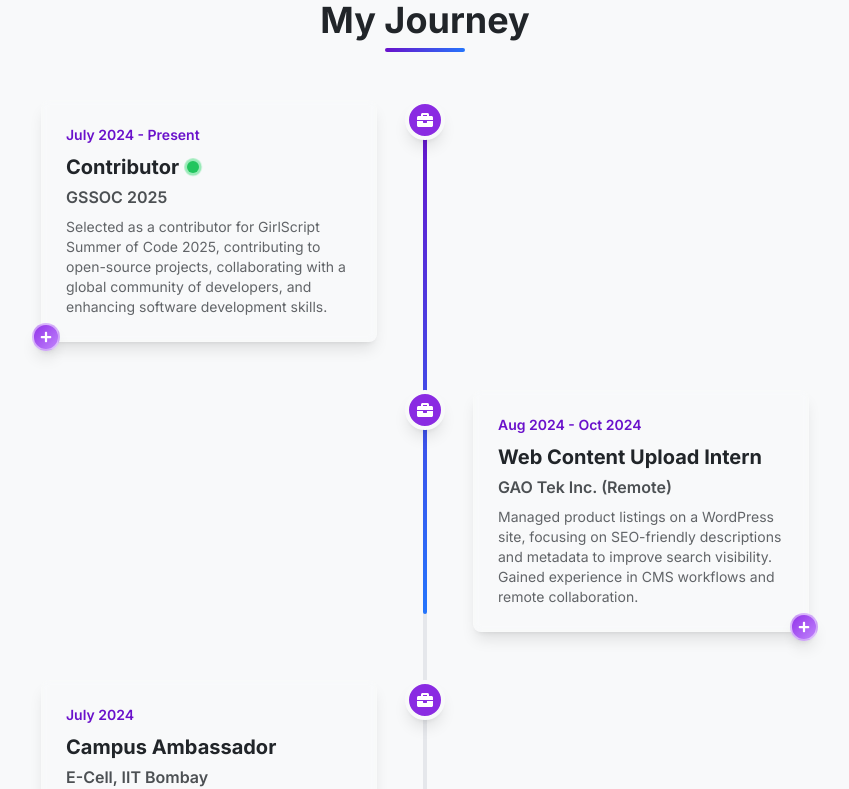
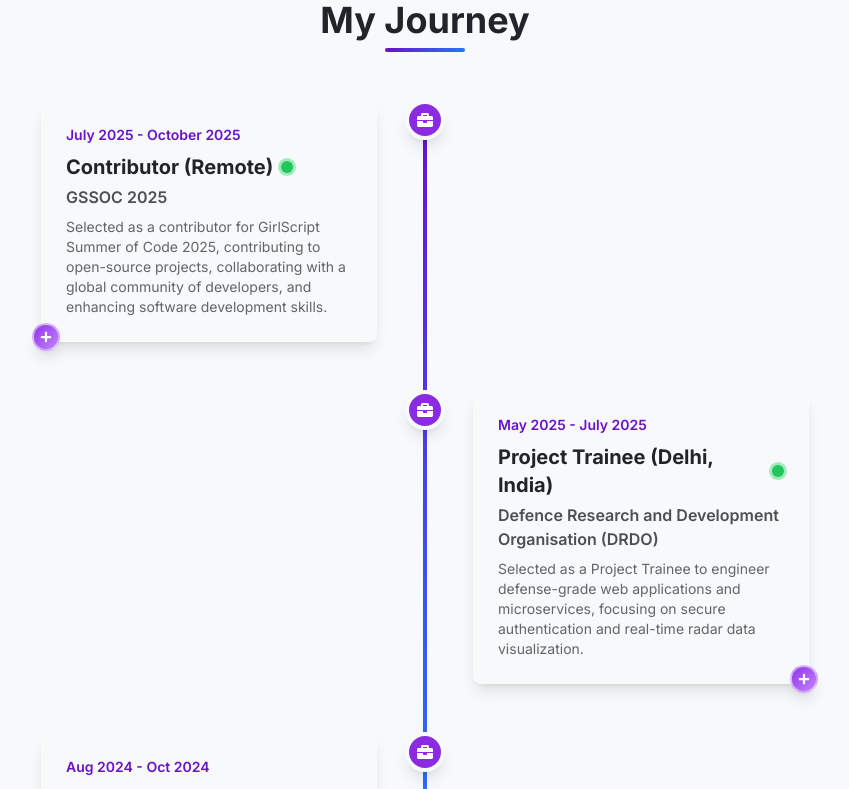
Before and after one commit to Resham011/Portfolio, a React (Vite) app: page / in a window 1280 px wide. Shown: the part 2540-3329 px from the top of the page, without its empty margins (215-1064 px from the left). Built offline with nearby package versions, Linux system fonts and the light colour scheme.

Commit message:
Updated data

```diff
--- a/src/data.js
+++ b/src/data.js
@@ -47,8 +47,8 @@ export const skillsData = {
 };
 export const experienceData = [
     {
-        date: 'July 2024 - Present',
-        title: 'Contributor',
+        date: 'July 2025 - October 2025',
+        title: 'Contributor (Remote)',
         company: 'GSSOC 2025',
         description: 'Selected as a contributor for GirlScript Summer of Code 2025, contributing to open-source projects, collaborating with a global community of developers, and enhancing software development skills.',
         isCurrent: true,
@@ -60,9 +60,23 @@ export const experienceData = [
         ]
     },
     {
+    date: 'May 2025 - July 2025',
+    title: 'Project Trainee (Delhi, India)',
+    company: 'Defence Research and Development Organisation (DRDO) ',
+    description: 'Selected as a Project Trainee to engineer defense-grade web applications and microservices, focusing on secure authentication and real-time radar data visualization.',
+    isCurrent: true,
+    icon: FaBriefcase,
+    details: [
+        "Engineered robust role-based authentication and secure communication protocols for defense-grade web applications.",
+        "Developed microservices-based radar simulation modules with high-frequency data processing and real-time visualization.",
+        "Optimized automated reporting workflows for large-scale geospatial datasets using Python and RESTful APIs, improving data processing efficiency.",
+        "Collaborated on mission-critical software modules following strict security and documentation standards."
+    ]
+},
+    {
         date: 'Aug 2024 - Oct 2024',
-        title: 'Web Content Upload Intern',
-        company: 'GAO Tek Inc. (Remote)',
+        title: 'Web Content Upload Intern (Remote)',
+        company: 'GAO Tek Inc. ',
         description: 'Managed product listings on a WordPress site, focusing on SEO-friendly descriptions and metadata to improve search visibility. Gained experience in CMS workflows and remote collaboration.',
         icon: FaBriefcase,
         details: [
```
Also changed, not shown: 2 other files (tests, documents, lock files or other folders).
